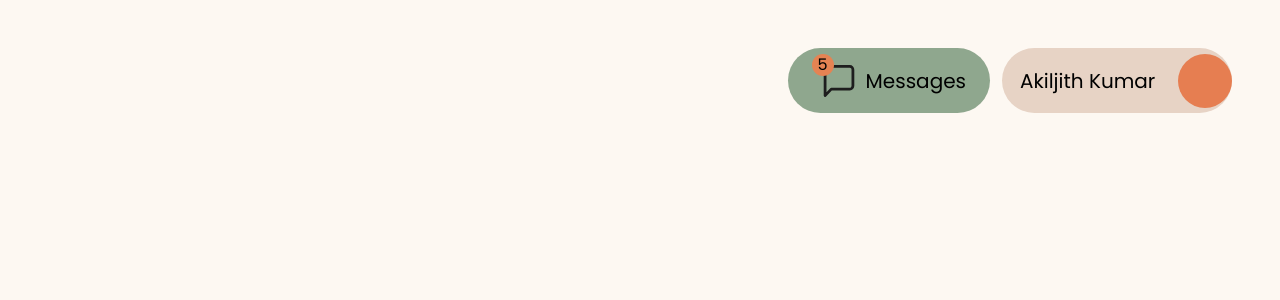
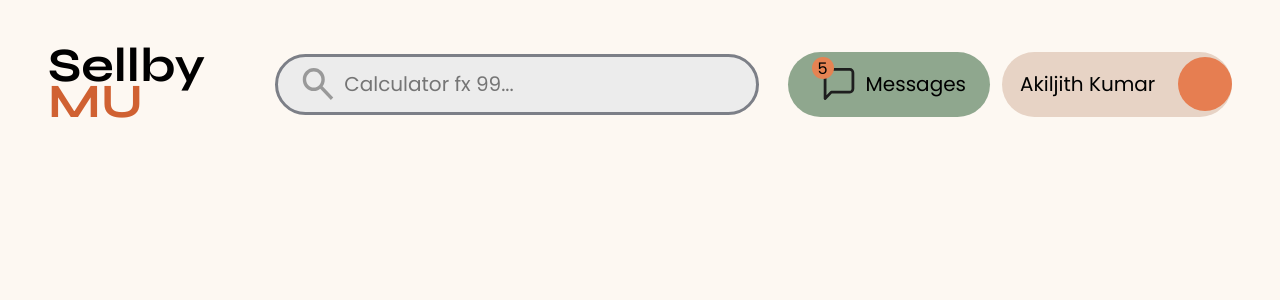
Before and after one commit to sellby-web/sellby-frontend, a React (Vite) app: page /home in a window 1280 px wide. Shown: the top 300 px of the page. Built offline with nearby package versions, Linux system fonts and the light colour scheme.

Commit message:
feat: add searchbar and logo to header

```diff
--- a/src/app/layout/Header.module.css
+++ b/src/app/layout/Header.module.css
@@ -7,9 +7,39 @@ align-items: center;
 box-sizing: border-box;
 }
 
-.nav {
+.right {
     margin-left: auto;
     display: flex;
     gap: 12px;
     align-items: center;
 }
+
+.left {
+    display: flex;
+    align-items: center;
+    gap: 70px;
+}
+
+.logo {
+    display: flex;
+    flex-direction: column;
+    font-family: "Syne", sans-serif;
+    font-weight: 700;
+    font-size: 24px;
+    color: black;
+}
+
+.logo h1 {
+    margin: 0;
+    line-height: 0.75;
+}
+
+.logo h1:first-child {
+    color: black;
+    font-weight: 700;
+}
+
+.logo h1:last-child {
+    color: #D06132;
+    font-weight: 700;
+}
--- a/src/app/layout/Header.tsx
+++ b/src/app/layout/Header.tsx
@@ -3,11 +3,19 @@ import styles from "./Header.module.css";
 import React from "react";
 import MessageButton from "../../shared/components/Button/MessageButton";
 import ProfileButton from "../../shared/components/Button/ProfileButton";
+import SearchBar from "../../shared/components/Button/SearchBar";
 
 function Header() {
   return (
     <header className={styles.header}>
-      <nav className={styles.nav}>
+      <div className={styles.left}>
+        <span className={styles.logo}>
+          <h1>Sellby</h1>
+          <h1>MU</h1>
+        </span>
+        <SearchBar placeholder="Calculator fx 99..." />
+      </div>
+      <div className={styles.right}>
         <MessageButton
           label="Messages"
           count={5}
@@ -18,7 +26,7 @@ function Header() {
           avatarUrl="pass the actual avatar url here"
           onClick={() => console.log("Profile clicked")}
         />
-      </nav>
+      </div>
     </header>
   );
 }
--- /dev/null
+++ b/src/shared/components/Button/SearchBar.module.css
@@ -0,0 +1,31 @@
+.searchBar {
+    display: flex;
+    align-items: center;
+    gap: 8px;
+
+    padding: 0 24px;
+    min-width: 300px;
+    height: 55px;
+
+    border-radius: 999px;
+    border: 3px solid #7c7f87;
+
+    background: #ececec;
+}
+
+.input {
+    border: none;
+    outline: none;
+    background: transparent;
+
+    font-family: poppins, sans-serif;
+    font-size: 20px;
+    font-weight: 400;
+    flex: 1;
+    color: black;
+}
+
+.searchIcon {
+    width: 32px;
+    height: 32px;
+}
--- /dev/null
+++ b/src/shared/components/Button/SearchBar.tsx
@@ -0,0 +1,21 @@
+import React from "react";
+import styles from "./SearchBar.module.css";
+
+type SearchBarProps = {
+  placeholder?: string;
+};
+
+function SearchBar({ placeholder }: SearchBarProps) {
+  return (
+    <div className={styles.searchBar}>
+      <img src="/icons/SearchIcon.svg" alt="Search" className={styles.searchIcon} />
+      <input
+        type="text"
+        placeholder={placeholder}
+        className={styles.input}
+      />
+    </div>
+  );
+}
+
+export default SearchBar;
```
Also changed, not shown: public/icons/SearchIcon.svg (added).
